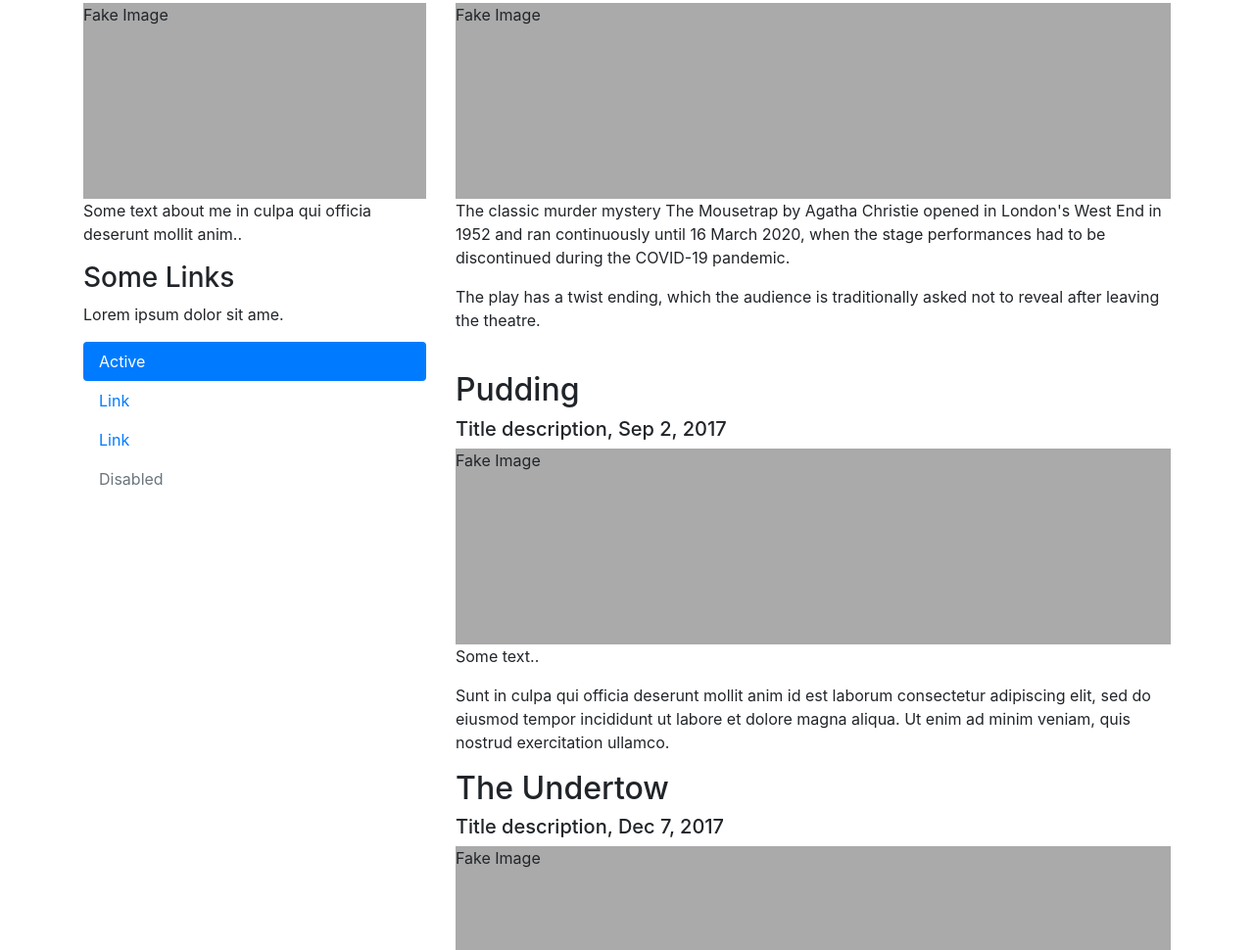
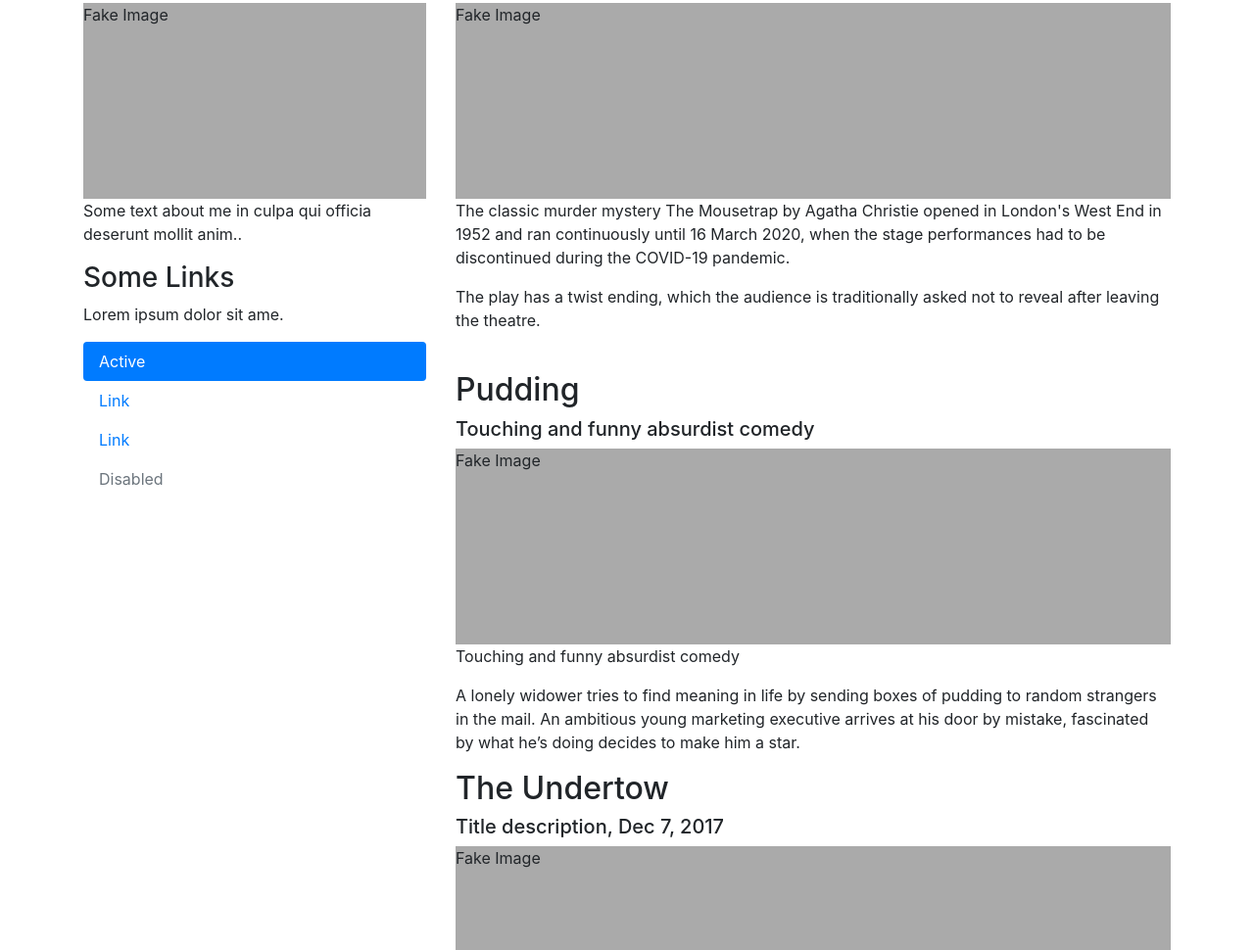
Before and after one commit to RPDunkelbarger/Theatre, a plain HTML site: page index.html in a window 1280 px wide. Shown: the part 385-1355 px from the top of the page at 98% size. Drawn offline with nearby package versions, Linux system fonts and the light colour scheme.

Commit message:
Update Pudding

```diff
--- a/index.html
+++ b/index.html
@@ -75,10 +75,10 @@
       <p>The play has a twist ending, which the audience is traditionally asked not to reveal after leaving the theatre.</p>
       <br>
       <h2>Pudding</h2>
-      <h5>Title description, Sep 2, 2017</h5>
+      <h5>Touching and funny absurdist comedy</h5>
       <div class="fakeimg">Fake Image</div>
-      <p>Some text..</p>
-      <p>Sunt in culpa qui officia deserunt mollit anim id est laborum consectetur adipiscing elit, sed do eiusmod tempor incididunt ut labore et dolore magna aliqua. Ut enim ad minim veniam, quis nostrud exercitation ullamco.</p>
+      <p>Touching and funny absurdist comedy</p>
+      <p>A lonely widower tries to find meaning in life by sending boxes of pudding to random strangers in the mail. An ambitious young marketing executive arrives at his door by mistake, fascinated by what he’s doing decides to make him a star.</p>
       <h2>The Undertow</h2>
       <h5>Title description, Dec 7, 2017</h5>
       <div class="fakeimg">Fake Image</div>
```
